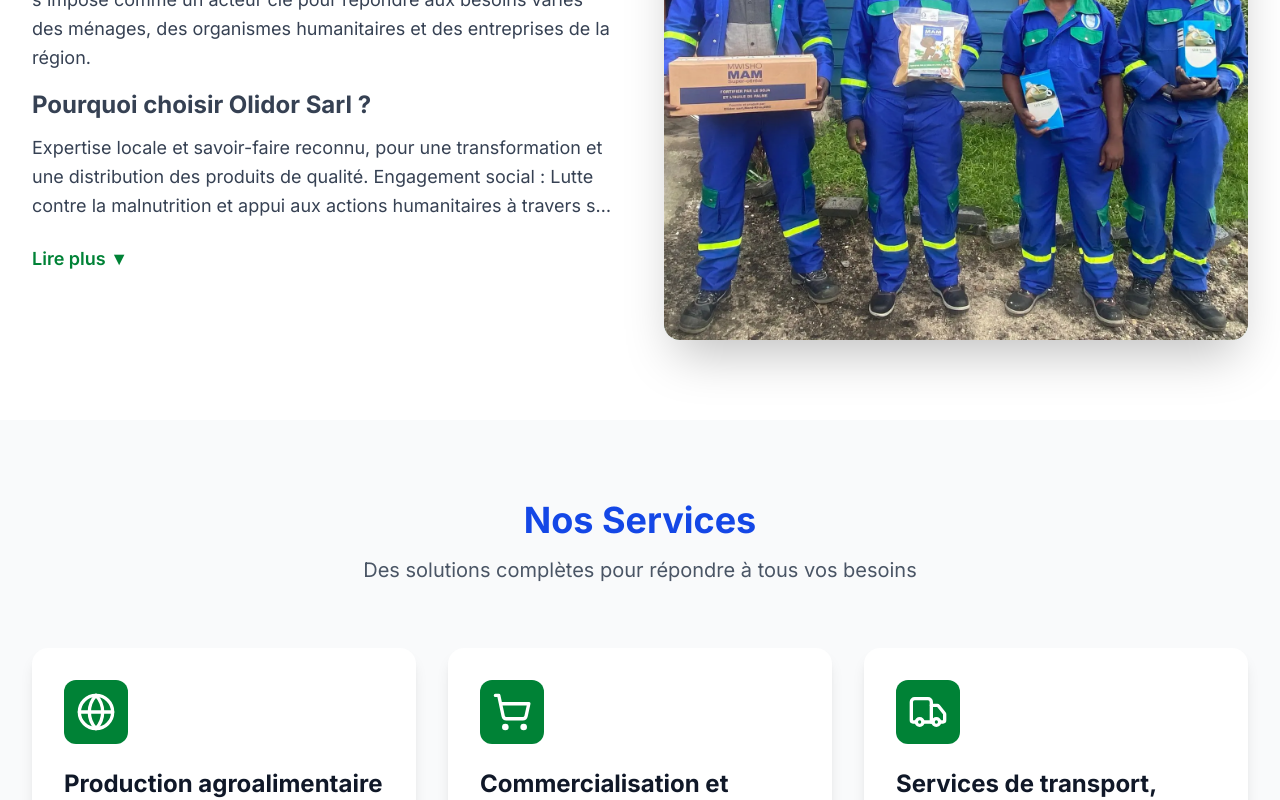
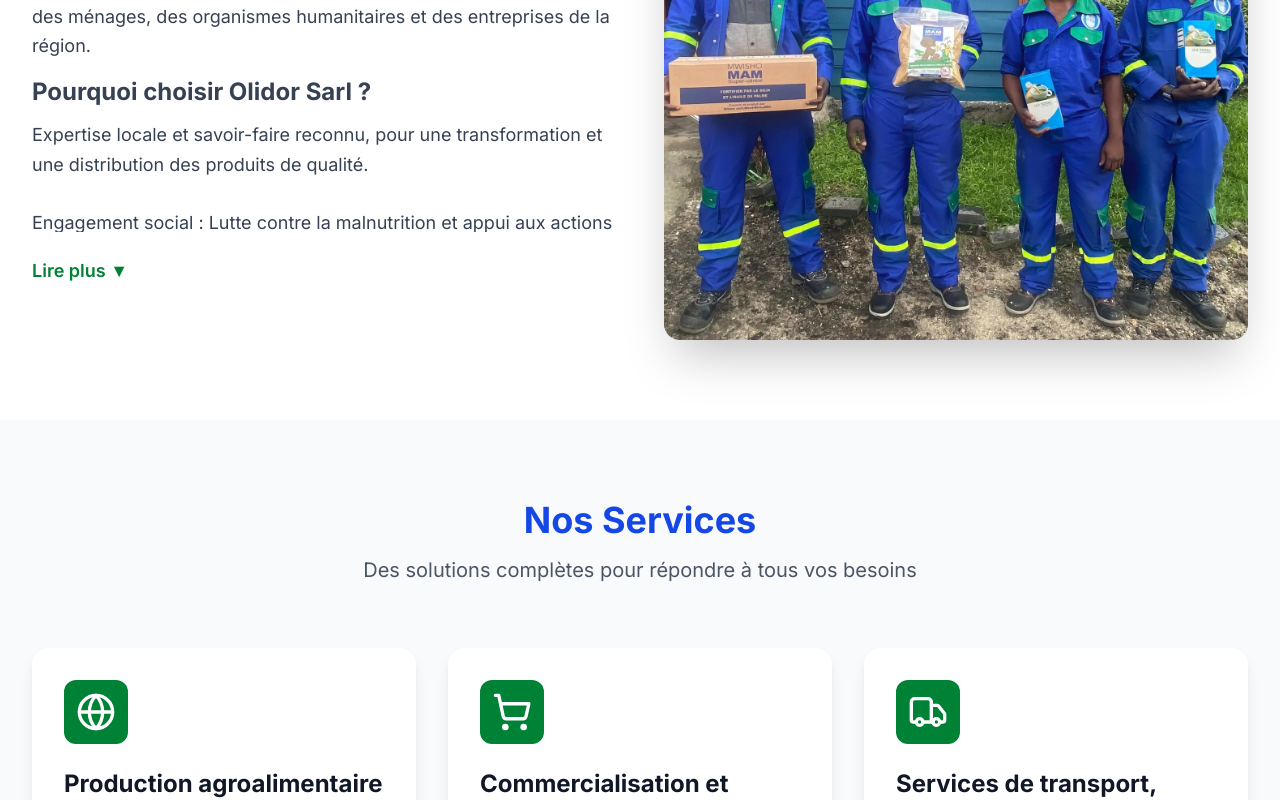
Before and after one commit to RolandAmini/Olidor.Sarl, a Next.js app: page /Apropos in a window 1280 px wide. Shown: the part 660-1460 px from the top of the page. Built offline with nearby package versions, Linux system fonts and the light colour scheme.

Commit message:
added link

```diff
--- a/app/Apropos/page.tsx
+++ b/app/Apropos/page.tsx
@@ -1,18 +1,14 @@
 "use client";
 
-import { Building2, Target, Users, Award, Leaf, Truck, ShoppingCart, Globe } from 'lucide-react';
-import Link from 'next/link';
+import { Globe, ShoppingCart, Truck } from 'lucide-react';
 import React, { useState } from 'react';
 
 import Navbar from '@/components/Navbar';
 import Footer from '@/components/Footer';
 
-
 export default function AboutPage() {
 
-
   const services = [
-
     {
       icon: <Globe className="w-10 h-10" />,
       title: "Production agroalimentaire",
@@ -23,28 +19,42 @@ export default function AboutPage() {
       title: "Commercialisation et distribution",
       description: "Services de location de véhicules, transport et solutions logistiques adaptées à vos besoins spécifiques."
     },
-
     {
       icon: <Truck className="w-10 h-10" />,
       title: "Services de transport, location de véhicules et logistique",
       description: "Prestations logistiques complètes pour les organismes humanitaires et les entreprises."
     }
   ];
+
   const [isExpanded, setIsExpanded] = useState(false);
 
-  const text = `
+  // Utilisation de JSX avec un vrai lien <a>
+  const text = (
+    <span className="block text-gray-700">
       Expertise locale et savoir-faire reconnu, pour une transformation et une distribution des produits de qualité.
-Engagement social : Lutte contre la malnutrition et appui aux actions humanitaires à travers sa structure mère (voir) www.actionofthefuture.org, dans l‘objectif de concrétiser la responsabilité sociale.
+      <br /><br />
+      Engagement social : Lutte contre la malnutrition et appui aux actions humanitaires à travers sa structure mère
+      <a
+        href="https://actionofthefuture.org/"
+        target="_blank"
+        rel="noopener noreferrer"
+        className="text-blue-600 underline font-bold mx-1 hover:text-blue-800"
+        style={{ cursor: 'pointer', display: 'inline-block' }}
+      >
+        voir
+      </a>
+      www.actionofthefuture.org, dans l'objectif de concrétiser la responsabilité sociale.
+      <br /><br />
       Services souples et personnalisés, adaptés à chaque client et chaque contexte.
-
-  `;
+    </span>
+  );
 
   return (
     <>
       <Navbar />
       <div className="min-h-screen mt-10 bg-white">
         {/* Hero Section */}
-      <section className="relative bg-green-700  text-white py-20 px-4 sm:px-6 lg:px-8">
+        <section className="relative bg-green-700 text-white py-20 px-4 sm:px-6 lg:px-8">
           <div className="max-w-7xl mx-auto">
             <div className="text-center space-y-6">
               <h1 className="text-3xl mt-5 sm:text-5xl md:text-6xl font-bold">
@@ -63,7 +73,6 @@ Services souples et personnalisés, adaptés à chaque client et chaque contexte
           <div className="max-w-7xl mx-auto">
             <div className="grid grid-cols-1 lg:grid-cols-2 gap-12 items-center">
               <div className="space-y-6">
-
                 <div className="space-y-4 text-gray-700 text-lg leading-relaxed">
                   <p>
                     Olidor Sarl est une entreprise engagée dans la production, la transformation, la commercialisation et la distribution des intrants nutritionnels et agroalimentaires, ainsi que dans la fourniture de services de location véhicules, de transport et de logistique.
@@ -74,9 +83,12 @@ Services souples et personnalisés, adaptés à chaque client et chaque contexte
 
                   <h2 className="text-2xl font-bold mb-3">Pourquoi choisir Olidor Sarl ?</h2>
 
-                  <p className={`transition-all duration-300 ${isExpanded ? "" : "line-clamp-3"}`}>
+                  {/* CORRECTION ICI : On utilise un <div> et max-height au lieu de <p> et line-clamp
+                    pour permettre au lien d'être cliquable.
+                  */}
+                  <div className={`transition-all duration-500 overflow-hidden ${isExpanded ? "max-h-[1000px]" : "max-h-28"}`}>
                     {text}
-      </p>
+                  </div>
 
                   {/* Bouton Lire plus / Lire moins */}
                   <button
@@ -87,6 +99,8 @@ Services souples et personnalisés, adaptés à chaque client et chaque contexte
                   </button>
                 </div>
               </div>
+
+              {/* Image Section */}
               <div className="relative">
                 <div className="aspect-square bg-gradient-to-br from-cyan-100 to-green-100 rounded-2xl overflow-hidden shadow-2xl">
                   <img
@@ -135,8 +149,6 @@ Services souples et personnalisés, adaptés à chaque client et chaque contexte
           </div>
         </section>
 
-      {/* Nos Valeurs */}
-
         {/* Call to Action */}
         <section className="py-16 sm:py-20 px-4 sm:px-6 lg:px-8 bg-green-700 text-white">
           <div className="max-w-4xl mx-auto text-center space-y-8">
@@ -146,7 +158,6 @@ Services souples et personnalisés, adaptés à chaque client et chaque contexte
             <p className="text-xl text-gray-300">
               Contactez-nous dès aujourd'hui pour discuter de vos besoins
             </p>
-          <button className="px-10 py-4 bg-emerald-200 text-white font-semibold rounded-full hover:from-green-700 hover:to-white transition-all duration-300 text-lg shadow-lg hover:shadow-xl">
             <a
               href="https://www.olidor.sarl/en/cotation"
               className="inline-block px-10 py-4 bg-blue-700 text-white font-semibold rounded-full hover:bg-green-700 transition-all duration-300 text-lg shadow-lg hover:shadow-xl"
@@ -155,7 +166,6 @@ Services souples et personnalisés, adaptés à chaque client et chaque contexte
             >
               Demander une Cotation
             </a>
-          </button>
           </div>
         </section>
       </div>
```
Lines whose indentation alone changed are shown as unchanged.
